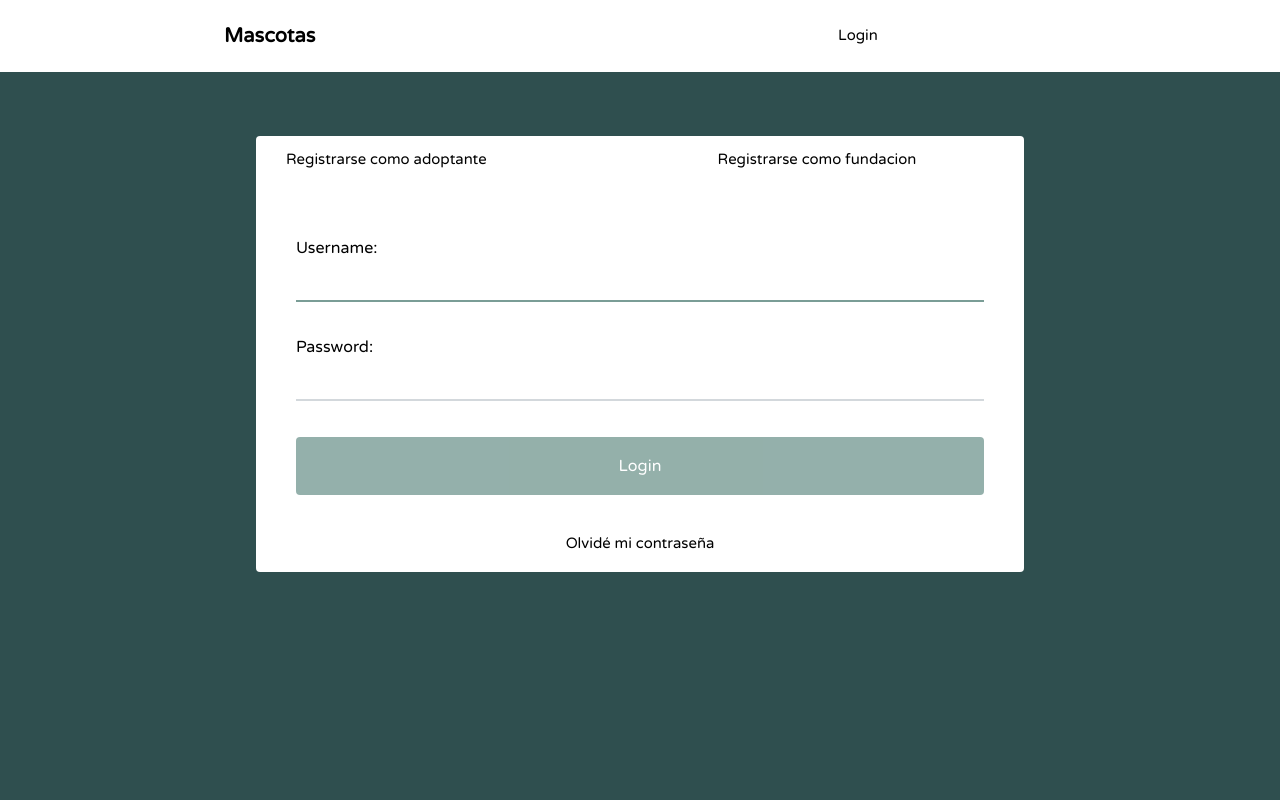
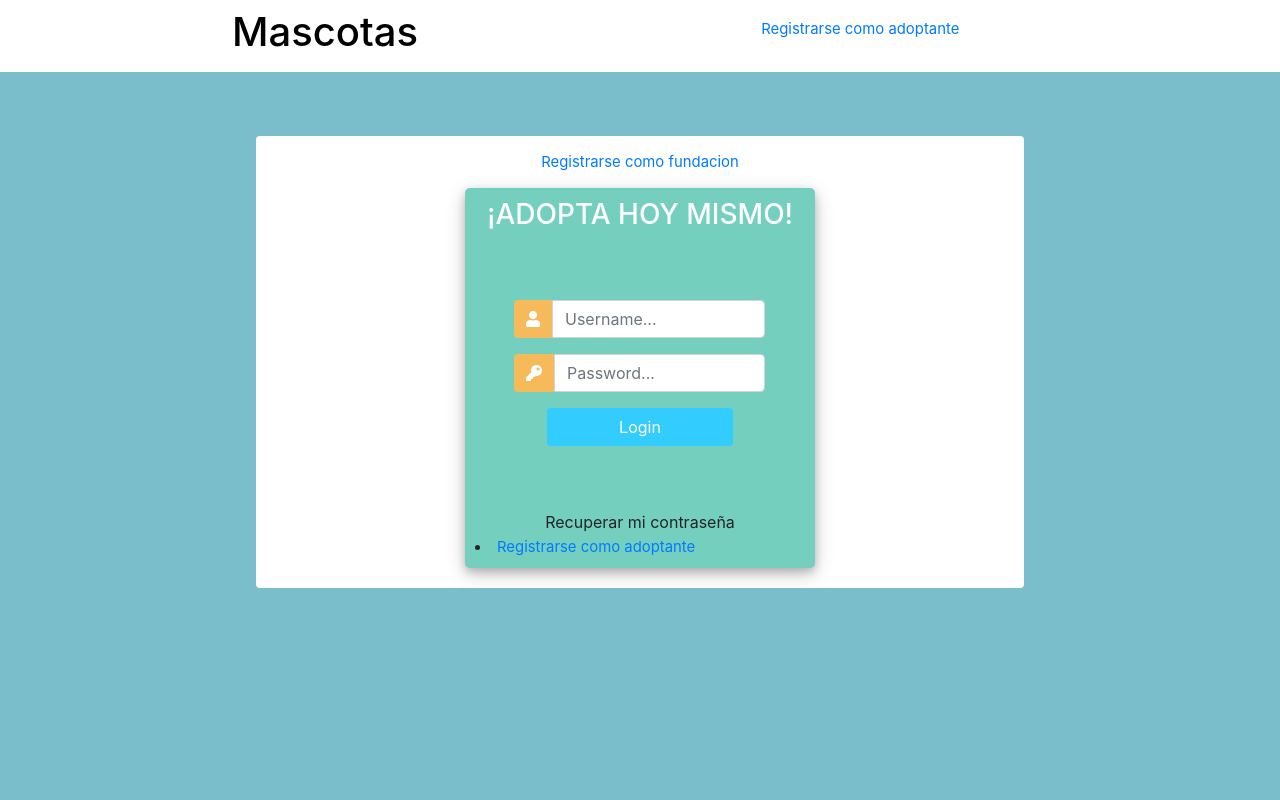
Before and after one commit to Katherine2000/django, a Django app: page /login/ in a window 1280 px wide. Run offline with Django 3.2, Linux system fonts and the light colour scheme; some libraries are stand-ins or nearby versions.

Commit message:
ultimo cambio

```diff
--- a/social_django/social/templates/social/layout.html
+++ b/social_django/social/templates/social/layout.html
@@ -16,7 +16,7 @@
 			<ul>
 
 
-				<li><a href="#">Login</a></li>
+				<li><a href="#">Registrarse como adoptante</a></li>
 			</ul>
 		</nav>
 	</header>
@@ -35,7 +35,7 @@
 	<div class="main">
 
 		<nav class="second-nav">
-			<a class="feed" href="#">Registrarse como adoptante</a>
+
 			<a class="profile" href="#">Registrarse como fundacion</a>
 
 
--- a/social_django/social/templates/social/login.html
+++ b/social_django/social/templates/social/login.html
@@ -2,13 +2,123 @@
 
 
 {% block content %}
+<html>
 
-<form class = "form" method="post">
-	{% csrf_token %}
-	{{ form.as_p}}
+<head>
+	<title>Login</title>
+	<link rel="stylesheet" href="https://stackpath.bootstrapcdn.com/bootstrap/4.1.3/css/bootstrap.min.css" integrity="sha384-MCw98/SFnGE8fJT3GXwEOngsV7Zt27NXFoaoApmYm81iuXoPkFOJwJ8ERdknLPMO" crossorigin="anonymous">
+	<script src="https://ajax.googleapis.com/ajax/libs/jquery/3.3.1/jquery.min.js"></script>
+	<link rel="stylesheet" href="https://use.fontawesome.com/releases/v5.6.1/css/all.css" integrity="sha384-gfdkjb5BdAXd+lj+gudLWI+BXq4IuLW5IT+brZEZsLFm++aCMlF1V92rMkPaX4PP" crossorigin="anonymous">
 
-	<button type = "submit" id="submit">Login</button>
 
-</form>
-<a class="profile" href="#">Olvidé mi contraseña</a>
+	<style>
+		body,
+		html {
+			margin: 0;
+			padding: 0;
+			height: 100%;
+			background: #7abecc !important;
+		}
+		.user_card {
+			width: 350px;
+			margin-top: auto;
+			margin-bottom: auto;
+			background: #74cfbf;
+			position: relative;
+			display: flex;
+			justify-content: center;
+			flex-direction: column;
+			padding: 10px;
+			box-shadow: 0 4px 8px 0 rgba(0, 0, 0, 0.2), 0 6px 20px 0 rgba(0, 0, 0, 0.19);
+			-webkit-box-shadow: 0 4px 8px 0 rgba(0, 0, 0, 0.2), 0 6px 20px 0 rgba(0, 0, 0, 0.19);
+			-moz-box-shadow: 0 4px 8px 0 rgba(0, 0, 0, 0.2), 0 6px 20px 0 rgba(0, 0, 0, 0.19);
+			border-radius: 5px;
+
+		}
+
+		.form_container {
+			margin-top: 20px;
+		}
+
+		#form-title{
+			color: #fff;
+
+		}
+
+		.login_btn {
+			width: 100%;
+			background: #33ccff !important;
+			color: white !important;
+		}
+		.login_btn:focus {
+			box-shadow: none !important;
+			outline: 0px !important;
+		}
+		.login_container {
+			padding: 0 2rem;
+		}
+		.input-group-text {
+			background: #f7ba5b !important;
+			color: white !important;
+			border: 0 !important;
+			border-radius: 0.25rem 0 0 0.25rem !important;
+		}
+		.input_user,
+		.input_pass:focus {
+			box-shadow: none !important;
+			outline: 0px !important;
+		}
+
+		#messages{
+			background-color: grey;
+			color: #fff;
+			padding: 10px;
+			margin-top: 10px;
+		}
+	</style>
+
+</head>
+<body>
+	<div class="container h-100">
+		<div class="d-flex justify-content-center h-100">
+			<div class="user_card">
+				<div class="d-flex justify-content-center">
+
+
+					<h3 id="form-title">¡ADOPTA HOY MISMO!</h3>
+				</div>
+				<div class="d-flex justify-content-center form_container">
+					<form method="POST" action="">
+						<div class="input-group mb-3">
+							<div class="input-group-append">
+								<span class="input-group-text"><i class="fas fa-user"></i></span>
+							</div>
+							<input type="text" name="username" placeholder="Username..." class="form-control">
+						</div>
+						<div class="input-group mb-2">
+							<div class="input-group-append">
+								<span class="input-group-text"><i class="fas fa-key"></i></span>
+							</div>
+								<input type="password" name="password" placeholder="Password..." class="form-control" >
+						</div>
+
+							<div class="d-flex justify-content-center mt-3 login_container">
+				 				<input class="btn login_btn" type="submit" value="Login">
+				   			</div>
+					</form>
+
+				</div>
+
+				<div class="mt-4">
+					<div class="d-flex justify-content-center links">
+						Recuperar mi contraseña
+					</div>
+			<li><a href="#">Registrarse como adoptante</a></li>
+				</div>
+			</div>
+		</div>
+	</div>
+</body>
+
+</html>
 {% endblock %}
--- a/social_django/social/urls.py
+++ b/social_django/social/urls.py
@@ -9,7 +9,6 @@ from django.contrib.auth.views import LoginView, LogoutView
 urlpatterns = [
 	path('', views.feed, name='feed'),
 	path('profile/', views.profile, name='profile'),
-	path('register/', views.register, name = 'register'),
 	path( 'login/', LoginView.as_view(template_name = 'social/login.html'), name='login'),
-	path( 'logout/', LogoutView.as_view(template_name = 'social/logout.html'), name='logout'),
+
 ] + static(settings.MEDIA_URL, document_root=settings.MEDIA_ROOT)
```
Also changed, not shown: social_django/social/forms.py (deleted, +0 -15 lines), social_django/social/views.py (+1 -16 lines), social_django/db.sqlite3.
